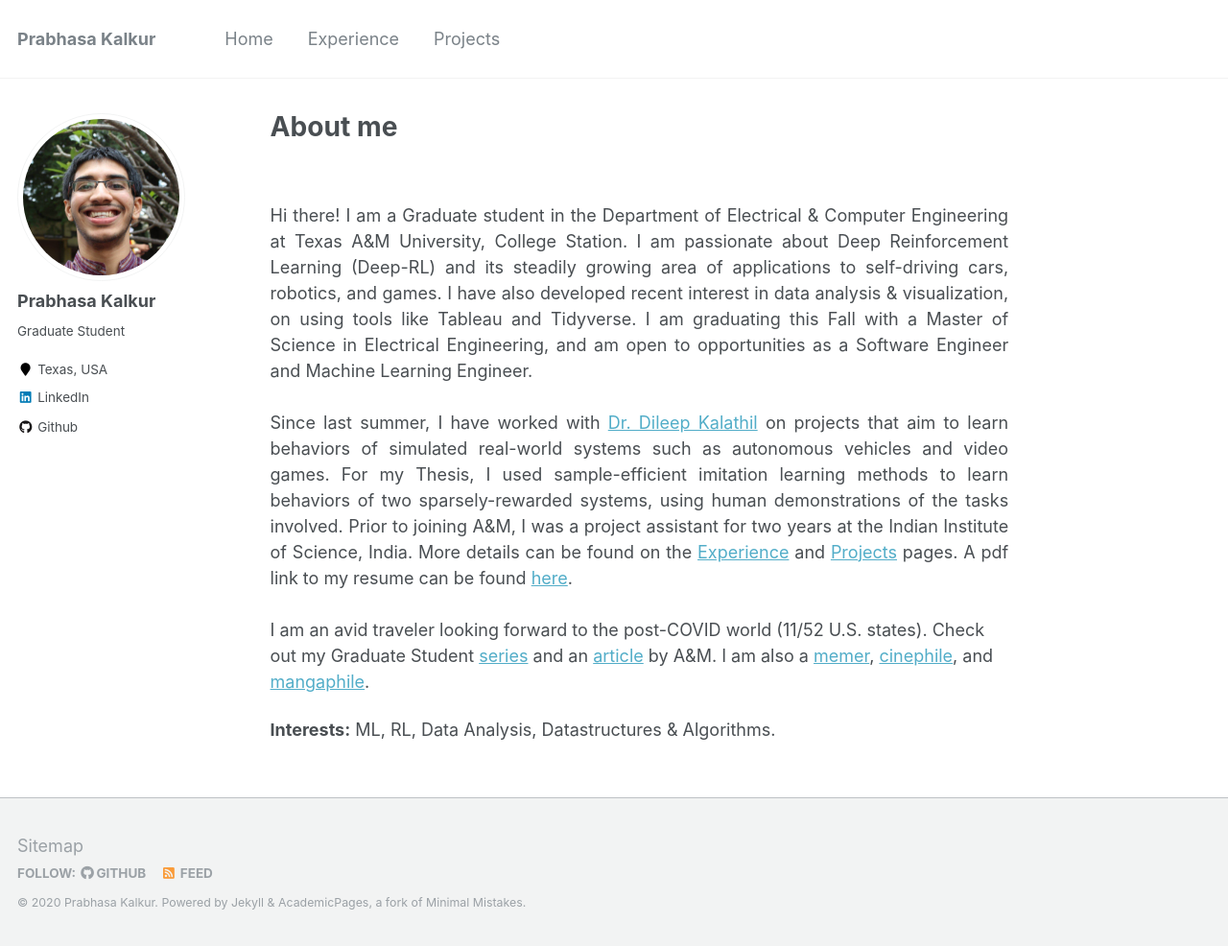
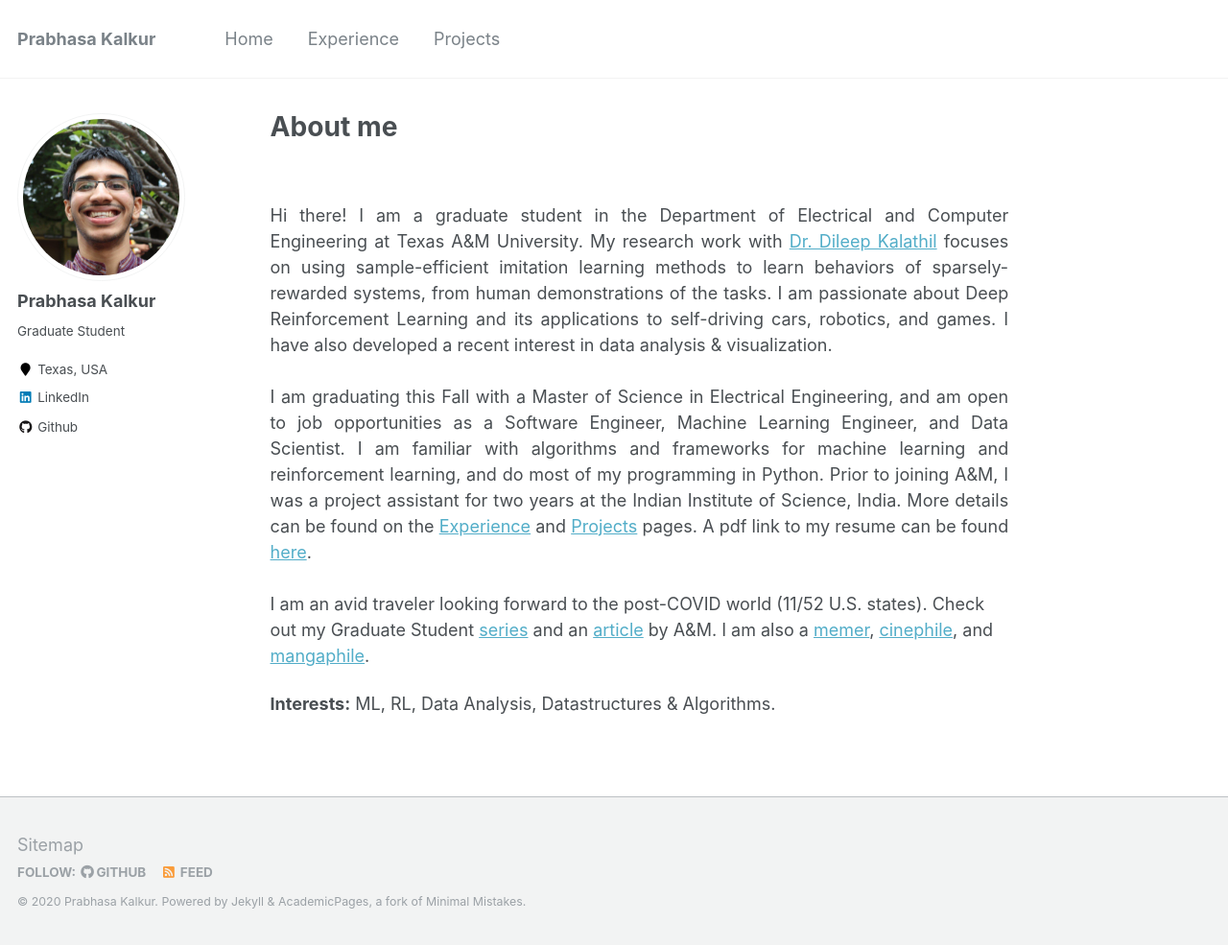
Before and after one commit to prabhasak/prabhasak.github.io, a Jekyll site: the page built from _pages/about.md, in a window 1280 px wide and 986 px high. Shown: the whole window at 96% size. Built offline with Jekyll 4.4.1, drawn with Linux system fonts in a browser that asks for light colours; part of the change alters nothing that is shown.

Commit message:
updated About Me

```diff
--- a/_pages/about.md
+++ b/_pages/about.md
@@ -11,13 +11,17 @@ redirect_from:
 <br>
 <div style="text-align: justify">
 
-Hi there! I am a Graduate student in the Department of Electrical & Computer Engineering at Texas A&M University, College Station. I am passionate about Deep Reinforcement Learning (Deep-RL) and its steadily growing area of applications to self-driving cars, robotics, and games. I have also developed recent interest in data analysis & visualization, on using tools like Tableau and Tidyverse. I am graduating this Fall with a Master of Science in Electrical Engineering, and am open to opportunities as a Software Engineer and Machine Learning Engineer. <br><br>
+<!-- Hi there! I am a Graduate student in the Department of Electrical & Computer Engineering at Texas A&M University, College Station. I am passionate about Deep Reinforcement Learning (Deep-RL) and its steadily growing area of applications to self-driving cars, robotics, and games. I have also developed recent interest in data analysis & visualization, on using tools like Tableau and Tidyverse. I am graduating this Fall with a Master of Science in Electrical Engineering, and am open to opportunities as a Software Engineer and Machine Learning Engineer. <br><br> -->
 
-Since last summer, I have worked with
+<!-- Since last summer, I have worked with -->
 <!-- [Dileep Kalathil](http://people.tamu.edu/~dileep.kalathil/). -->
-<a href="http://people.tamu.edu/~dileep.kalathil/">Dr. Dileep Kalathil</a> on projects that aim to learn behaviors of simulated real-world systems such as autonomous vehicles and video games. For my Thesis, I used sample-efficient imitation learning methods to learn behaviors of two sparsely-rewarded systems, using human demonstrations of the tasks involved. Prior to joining A&M, I was a project assistant for two years at the Indian Institute of Science, India. More details can be found on the <a href="http://prabhasak.github.io/experience">Experience</a> and <a href="http://prabhasak.github.io/projects">Projects</a> pages. A pdf link to my resume can be found <a href="https://prabhasak.github.io/files/Resume_Prabhasa_Kalkur.pdf">here</a>. <br><br>
+<!-- <a href="http://people.tamu.edu/~dileep.kalathil/">Dr. Dileep Kalathil</a> on projects that aim to learn behaviors of simulated real-world systems such as autonomous vehicles and video games. For my Thesis, I used sample-efficient imitation learning methods to learn behaviors of two sparsely-rewarded systems, using human demonstrations of the tasks involved. Prior to joining A&M, I was a project assistant for two years at the Indian Institute of Science, India. More details can be found on the <a href="http://prabhasak.github.io/experience">Experience</a> and <a href="http://prabhasak.github.io/projects">Projects</a> pages. A pdf link to my resume can be found <a href="https://prabhasak.github.io/files/Resume_Prabhasa_Kalkur.pdf">here</a>. <br><br> -->
 
 <!-- Here, I worked with Dr. Chandra Murthy on addressing the uncertainty in indoor device self-localization, and with Dr. Navin Kashyap on the problem of routing robots for simultaneous pickup & delivery of items. <br><br> -->
+
+Hi there! I am a graduate student in the Department of Electrical and Computer Engineering at Texas A&M University. My research work with <a href="http://people.tamu.edu/~dileep.kalathil/">Dr. Dileep Kalathil</a> focuses on using sample-efficient imitation learning methods to learn behaviors of sparsely-rewarded systems, from human demonstrations of the tasks. I am passionate about Deep Reinforcement Learning and its applications to self-driving cars, robotics, and games. I have also developed a recent interest in data analysis & visualization. <br><br>
+
+I am graduating this Fall with a Master of Science in Electrical Engineering, and am open to job opportunities as a Software Engineer, Machine Learning Engineer, and Data Scientist. I am familiar with algorithms and frameworks for machine learning and reinforcement learning, and do most of my programming in Python. Prior to joining A&M, I was a project assistant for two years at the Indian Institute of Science, India. More details can be found on the <a href="http://prabhasak.github.io/experience">Experience</a> and <a href="http://prabhasak.github.io/projects">Projects</a> pages. A pdf link to my resume can be found <a href="https://prabhasak.github.io/files/Resume_Prabhasa_Kalkur.pdf">here</a>. <br><br>
 
 </div>
 
```
